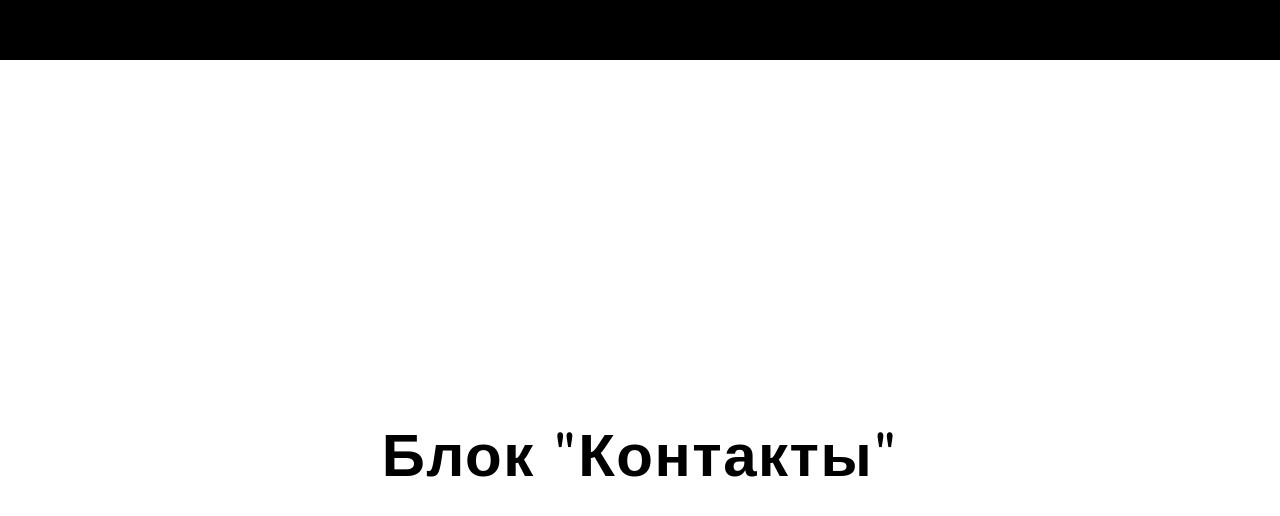
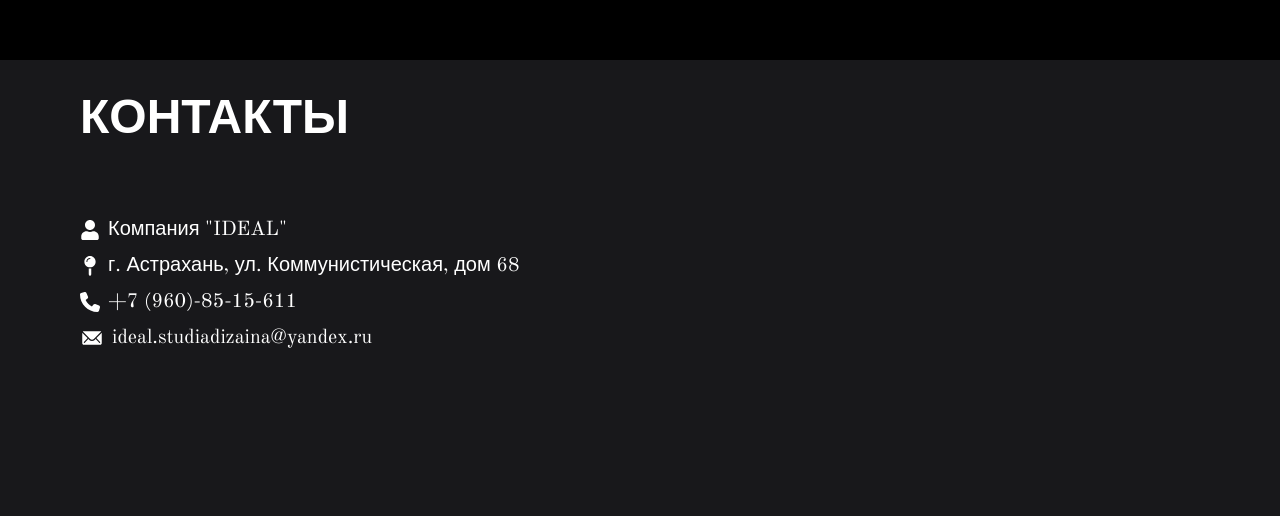
Before and after one commit to khudobin-v/ideal-design, a Next.js app: page / in a window 1280 px wide. Shown: the part 3940-4456 px from the top of the page. Built offline with nearby package versions, Linux system fonts and the light colour scheme.

Commit message:
Начало работы над блоком Контакты

```diff
--- a/src/components/atoms/menu-item/menu-item.atom.tsx
+++ b/src/components/atoms/menu-item/menu-item.atom.tsx
@@ -1,7 +1,7 @@
 "use client";
 
+import type { TMenuItem } from "@/components/atoms/menu-item/index";
 import { Link } from "react-scroll";
-import type { TMenuItem } from "@/components/atoms/menu-item/index";
 
 export const MenuItem = ({ label, id }: TMenuItem) => {
   return (
--- a/src/components/molecules/contacts-block/contacts-block.molecula.tsx
+++ b/src/components/molecules/contacts-block/contacts-block.molecula.tsx
@@ -1,9 +1,55 @@
+import { FaMapPin, FaUser } from "react-icons/fa";
+
+import Link from "next/link";
+import { FaPhone } from "react-icons/fa6";
+import { IoIosMail } from "react-icons/io";
+
 export const ContactsBlock = () => {
   return (
-    <div className="flex items-center justify-center">
-      <h1 className="text-center text-6xl font-bold tracking-wide max-lg:text-5xl">
-        Блок "Контакты"
-      </h1>
+    <div className="flex h-full w-full flex-col justify-around">
+      <h1 className="ml-20 text-5xl font-semibold uppercase">Контакты</h1>
+      <div className="ml-20">
+        <ul className="flex flex-col gap-2 text-xl">
+          <li className="flex items-center gap-2">
+            <FaUser size={20} />
+            <Link
+              className="hover:underline"
+              href="https://ideal-design.online"
+            >
+              Компания "IDEAL"
+            </Link>
+          </li>
+          <li className="flex items-center gap-2">
+            <FaMapPin size={20} />
+            <Link
+              className="hover:underline"
+              href="https://yandex.ru/maps/-/CDtUB44D"
+            >
+              г. Астрахань, ул. Коммунистическая, дом 68
+            </Link>
+          </li>
+          <li className="flex items-center gap-2">
+            <FaPhone size={20} />
+            <Link className="hover:underline" href="tel:+79608515611">
+              +7 (960)-85-15-611
+            </Link>
+          </li>
+          <li className="flex items-center gap-2">
+            <IoIosMail size={24} />
+            <Link
+              className="hover:underline"
+              href="mailto:ideal.studiadizaina@yandex.ru"
+            >
+              ideal.studiadizaina@yandex.ru
+            </Link>
+          </li>
+        </ul>
+      </div>
+      <iframe
+        src="https://yandex.ru/map-widget/v1/?um=constructor%3A011fdd511a86ac35f5d9c134fae5aae5868045b296b42486bef96253382cb93c&amp;source=constructor"
+        width="100%"
+        height="400"
+      ></iframe>
     </div>
   );
 };
--- a/src/templates/contacts/contacts.template.tsx
+++ b/src/templates/contacts/contacts.template.tsx
@@ -2,10 +2,7 @@
 
 export const Contacts = () => {
   return (
-    <div
-      id="contacts"
-      className="flex h-screen items-center justify-center bg-white text-black"
-    >
+    <div id="contacts" className="h-screen">
       <ContactsBlock />
     </div>
   );
```
